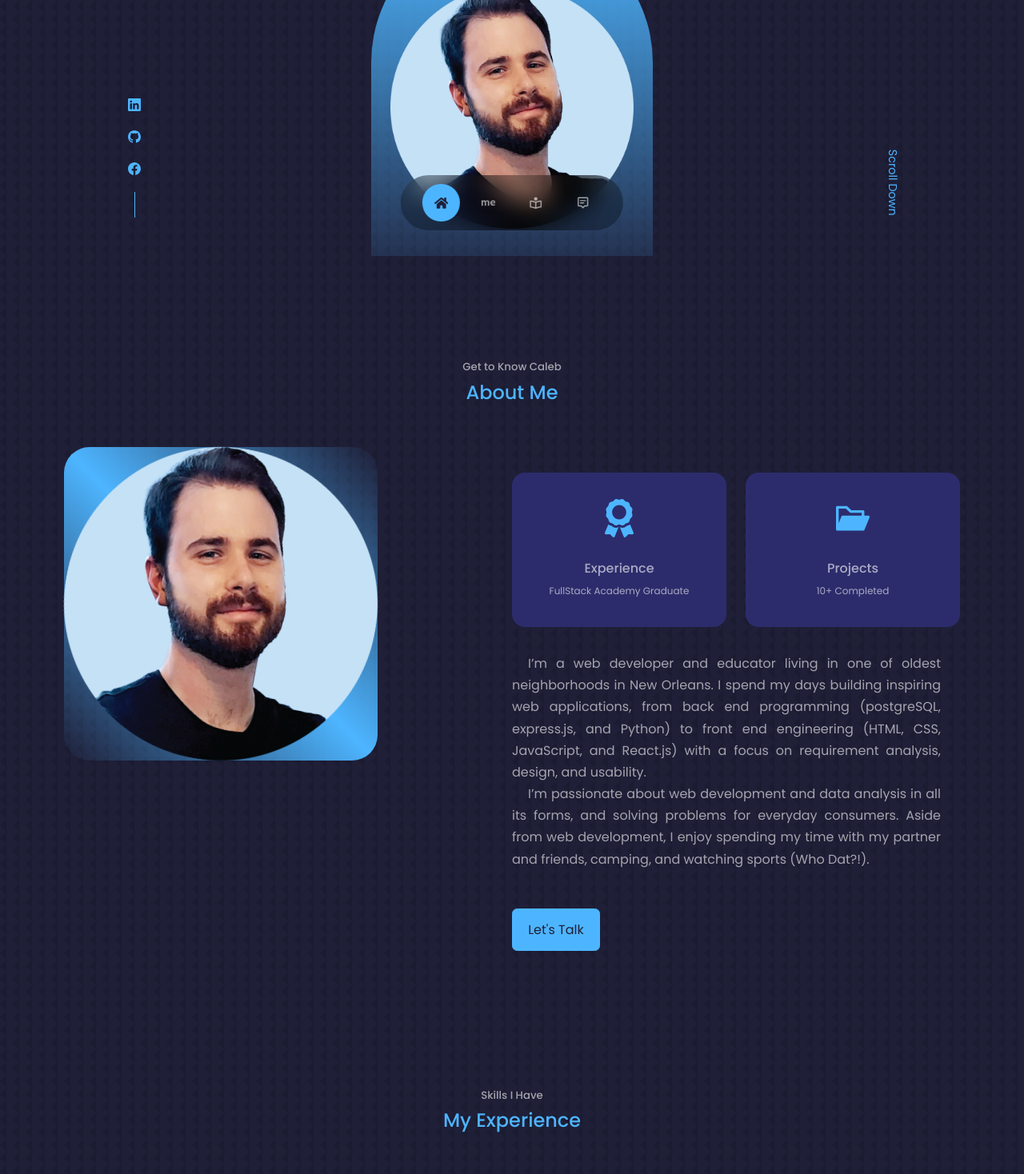
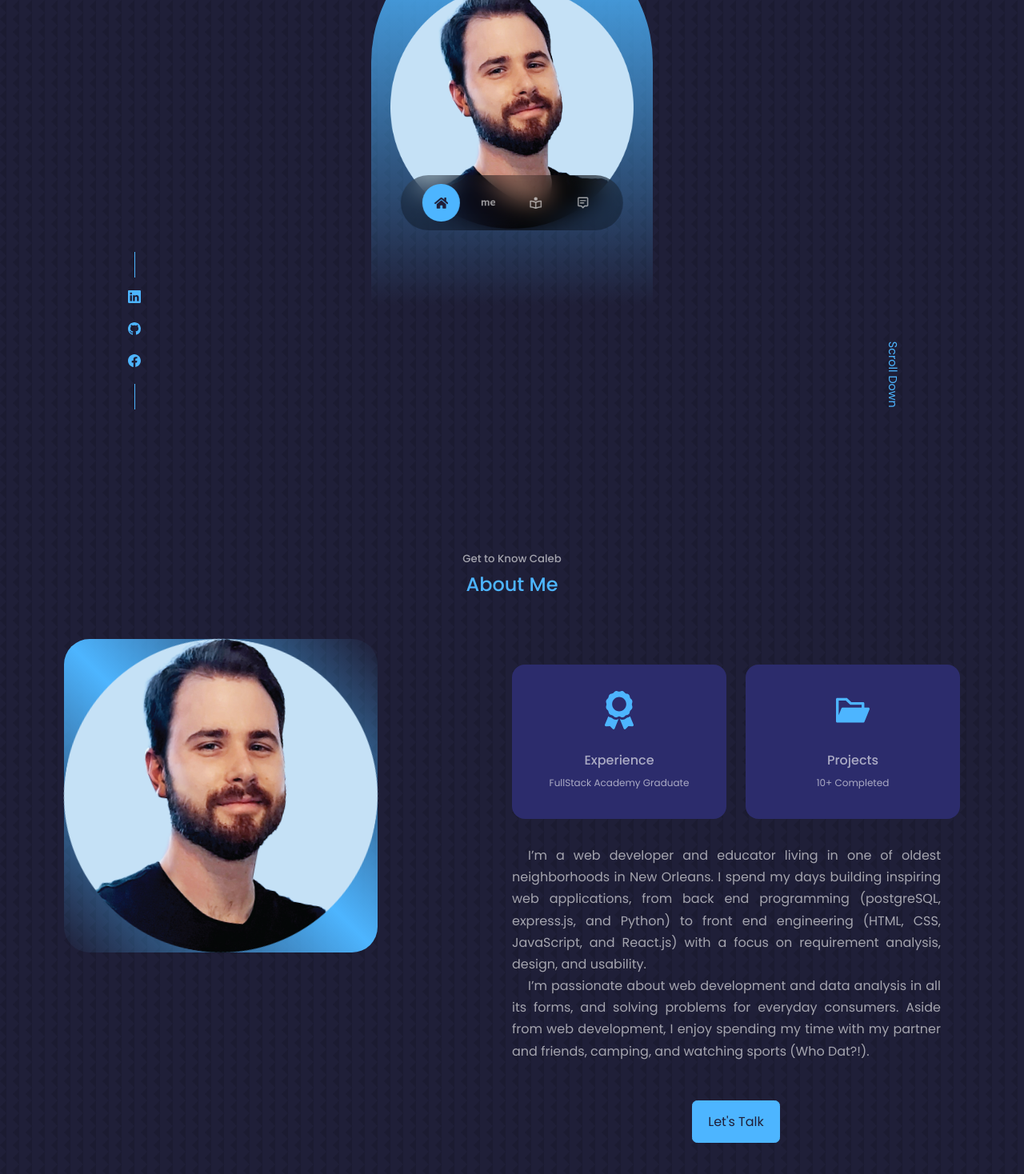
Before and after one commit to impr3ssionist/portfolio, a React (Create React App) app: page / in a window 1280 px wide. Shown: the part 480-1948 px from the top of the page at 80% size. Built offline with nearby package versions, Linux system fonts and the light colour scheme.

Commit message:
general styling updated

```diff
--- a/src/components/about/About.css
+++ b/src/components/about/About.css
@@ -66,7 +66,8 @@
 
 .about__content {
     margin: 2rem 0 2.6rem;
-    color: var(--color-light)
+    color: var(--color-light);
+    align-items: center;
 }
 
 
@@ -88,15 +89,23 @@
     text-align: justify;
     text-indent: 20px;
 }
+
+.about__button {
+    display: flex;
+    flex-direction: column;
+    align-items: center;
+
+}
+
 /* ==================== Media Queries (Medium Devices) ========================*/
 
 @media screen and (max-width: 1024px){
-   .about__container {
-    grid-template-columns: 1fr;
-    gap: 0;
+    .about__container {
+        grid-template-columns: 1fr;
+        gap: 0;
 
 
-}
+    }
 
 .about__me {
     width: 50%;
--- a/src/components/about/About.jsx
+++ b/src/components/about/About.jsx
@@ -44,7 +44,8 @@ const about = () => {
               solving problems for everyday consumers. Aside from web development, I enjoy spending
               my time with my partner and friends, camping, and watching sports (Who Dat?!).
             </p>
-          <a href="'#Contact" className="btn btn-primary">Let's Talk</a>
+            <div className="about__button">
+          <a href="'#Contact" className="btn btn-primary">Let's Talk</a></div>
         </div>
       </div>
 
--- a/src/components/header/Header.css
+++ b/src/components/header/Header.css
@@ -1,5 +1,5 @@
 header {
-    height: 100vh;
+    height: 130vh;
     padding-top: 7rem;
     overflow: hidden;
 }
@@ -32,6 +32,12 @@ header {
     bottom: 3rem;
 }
 
+.header__socials::before {
+    content: '';
+    width: 1px;
+    height: 2rem;
+    background: var(--color-primary);
+}
 .header__socials::after {
     content: '';
     width: 1px;
```
